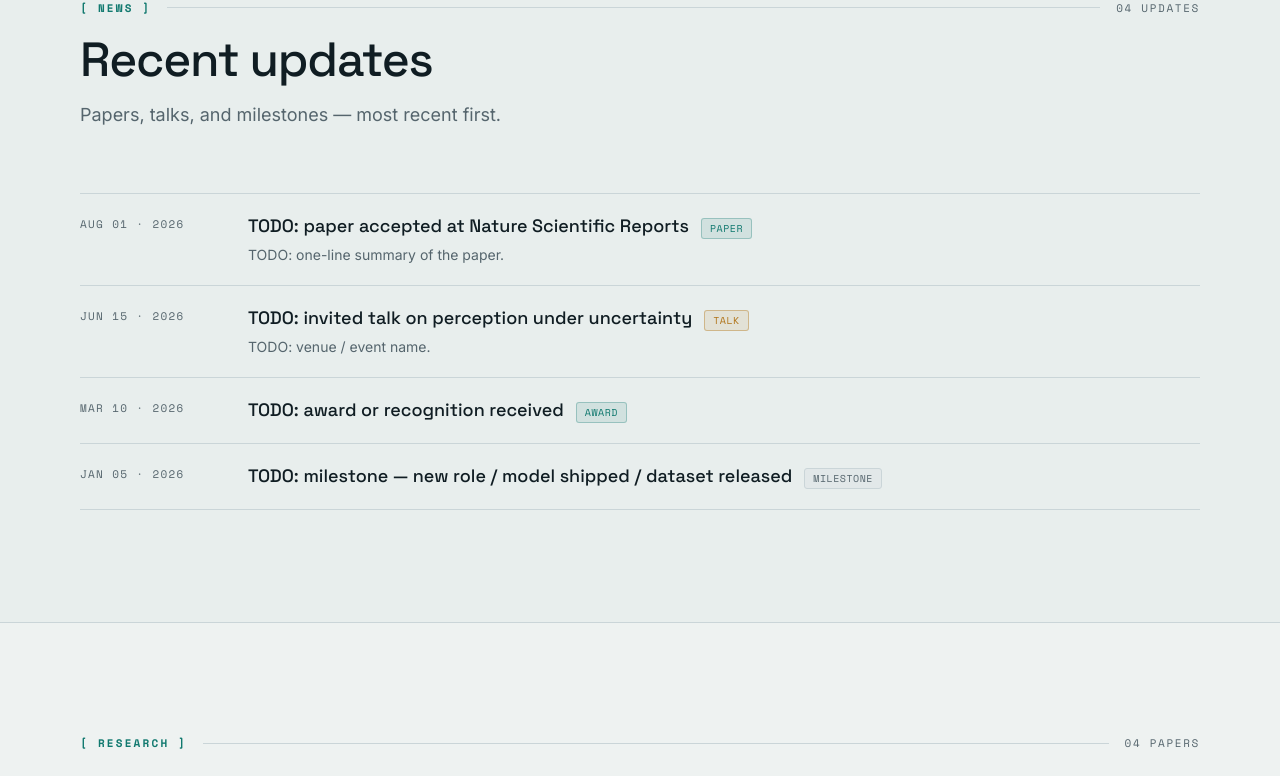
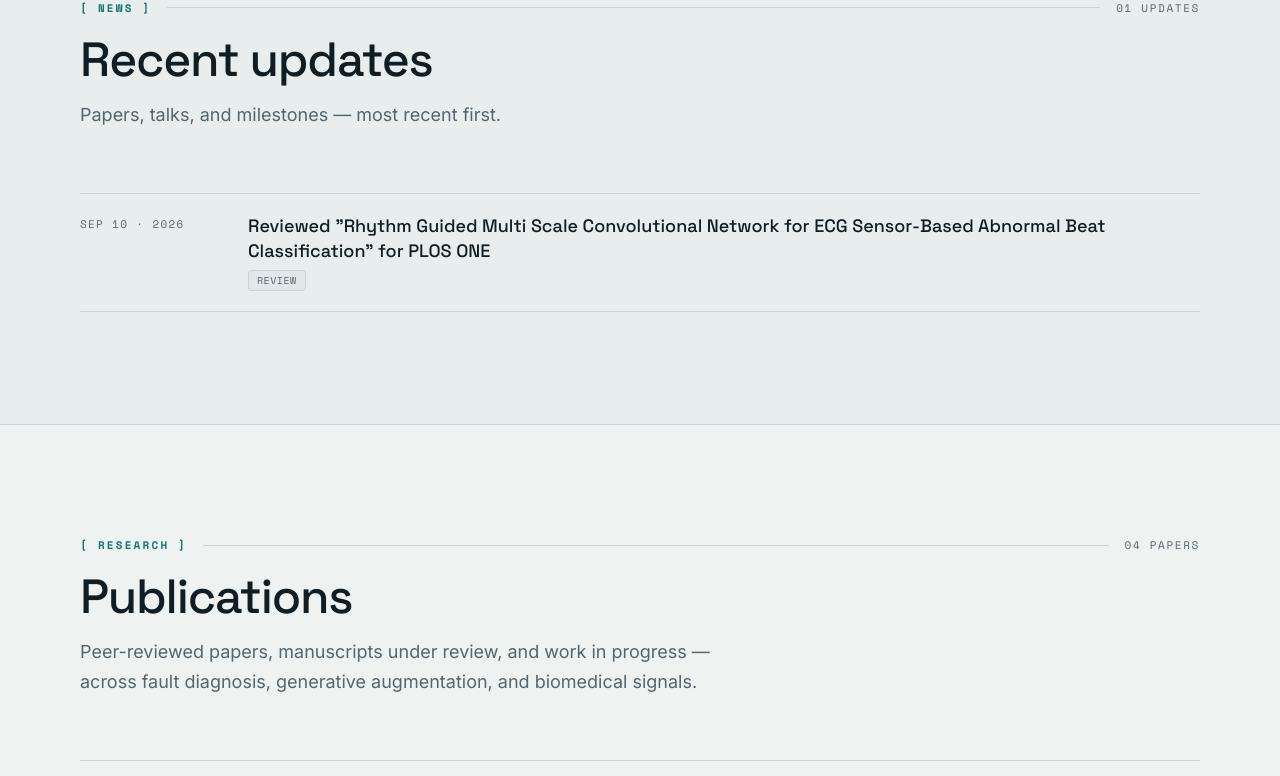
Before and after one commit to NavinAnik/portfolio_website, a Next.js app: page / in a window 1280 px wide. Shown: the part 1947-2723 px from the top of the page. Built offline with nearby package versions, Linux system fonts and the light colour scheme; no server answers.

Commit message:
feat: adds news

```diff
--- a/components/sections/News.tsx
+++ b/components/sections/News.tsx
@@ -11,6 +11,7 @@ const TAG_VARIANT: Record<NewsTag, "success" | "warning" | "info"> = {
   AWARD: "success",
   TALK: "warning",
   MILESTONE: "info",
+  REVIEW: "info",
 };
 
 const MONTHS = [
--- a/content/news.ts
+++ b/content/news.ts
@@ -1,9 +1,7 @@
 // News / updates feed. Reverse-chronological (the component sorts by `date` desc,
 // so entry order here doesn't matter). Add an entry by appending an object — no JSX.
-//
-// TODO(content): replace the seeded placeholders below with real milestones.
 
-export type NewsTag = "PAPER" | "TALK" | "AWARD" | "MILESTONE";
+export type NewsTag = "PAPER" | "TALK" | "AWARD" | "MILESTONE" | "REVIEW";
 
 export interface NewsEntry {
   /** ISO date, e.g. "2026-08-01". Used for sorting and display. */
@@ -19,26 +17,9 @@ export interface NewsEntry {
 
 export const news: NewsEntry[] = [
   {
-    date: "2026-08-01",
-    title: "TODO: paper accepted at Nature Scientific Reports",
-    body: "TODO: one-line summary of the paper.",
-    tag: "PAPER",
-    // link: "https://…",
-  },
-  {
-    date: "2026-06-15",
-    title: "TODO: invited talk on perception under uncertainty",
-    body: "TODO: venue / event name.",
-    tag: "TALK",
-  },
-  {
-    date: "2026-03-10",
-    title: "TODO: award or recognition received",
-    tag: "AWARD",
-  },
-  {
-    date: "2026-01-05",
-    title: "TODO: milestone — new role / model shipped / dataset released",
-    tag: "MILESTONE",
+    date: "2026-09-10",
+    title: "Reviewed \"Rhythm Guided Multi Scale Convolutional Network for ECG Sensor-Based Abnormal Beat Classification\" for PLOS ONE",
+    tag: "REVIEW",
+    link: "https://www.webofscience.com/wos/author/record/QYS-0851-2026",
   },
 ];
```
